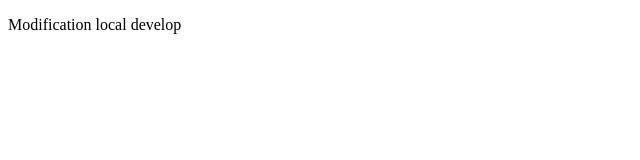
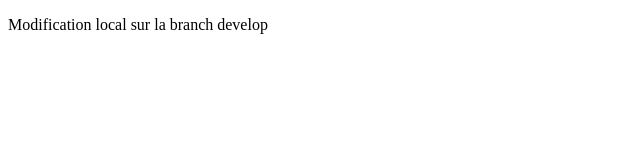
Before and after one commit to vilmar237/Projet-Exam, a plain HTML site: page index.html in a window 1280 px wide. Shown: the whole page, without its empty margins (0-640 px from the left). Drawn offline with Linux system fonts and the light colour scheme.

Commit message:
modification locale de develop

```diff
--- a/index.html
+++ b/index.html
@@ -6,6 +6,6 @@
     <title>Projet Exam</title>
 </head>
 <body>
-    <p>Modification local develop</p>
+    <p>Modification local sur la branch develop</p>
 </body>
 </html>
```
